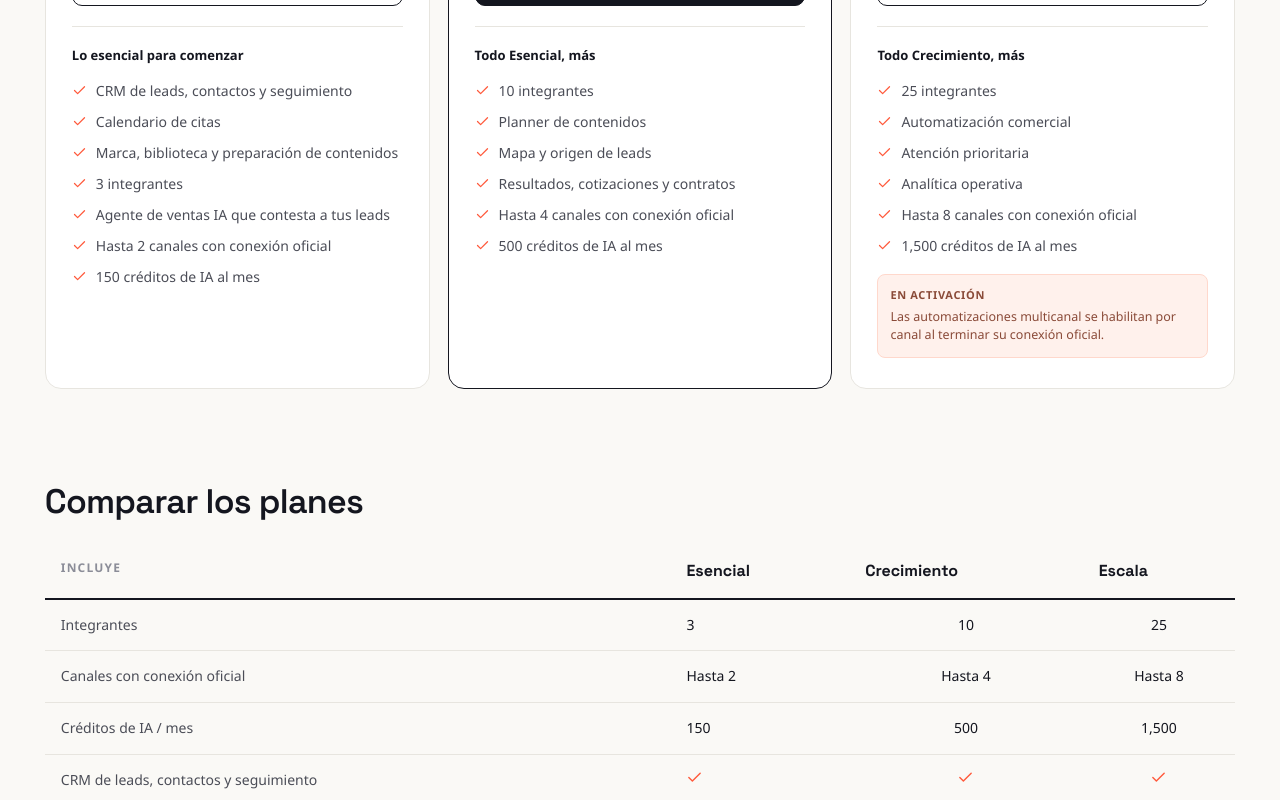
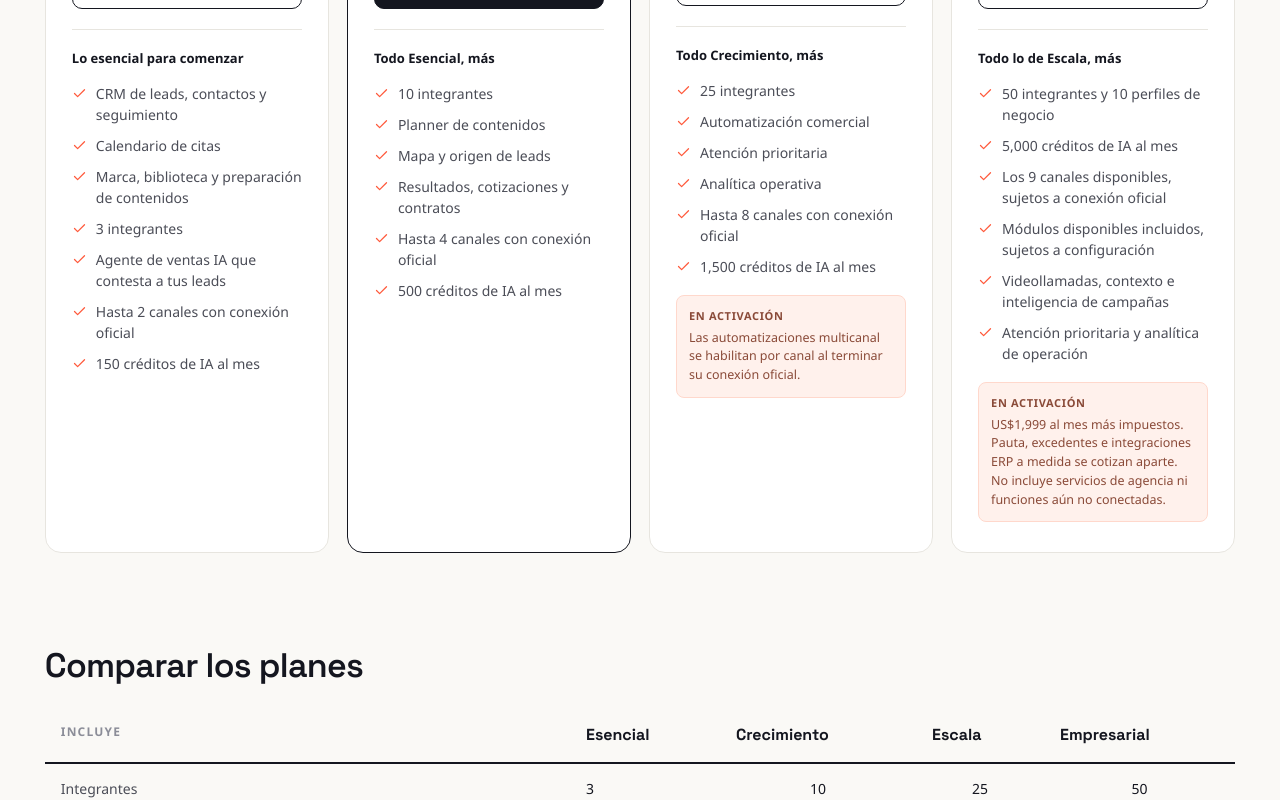
Before and after one commit to apptimgo-ux/pawwer-landing, a Next.js app: page / in a window 1280 px wide. Shown: the part 5540-6340 px from the top of the page. Built offline with nearby package versions, Linux system fonts and the light colour scheme.

Commit message:
feat: publish bilingual enterprise plan pricing

```diff
--- a/app/blocks.tsx
+++ b/app/blocks.tsx
@@ -247,7 +247,7 @@ function BlockView({ block, locale, t, settings }: { block: Block; locale: Local
                       {t.comparison.map(row => (
                         <tr key={row.label}>
                           <th scope="row">{row.label}</th>
-                          {[row.esencial, row.crecimiento, row.escala].map((v, i) => (
+                          {t.plans.map(p => row[p.slug as keyof typeof row] || '—').map((v, i) => (
                             <td key={i}><Cell value={v} /></td>
                           ))}
                         </tr>
@@ -261,7 +261,7 @@ function BlockView({ block, locale, t, settings }: { block: Block; locale: Local
                       <summary>{plan.name}<span aria-hidden="true">＋</span></summary>
                       <div className="compare-mobile__rows">
                         {t.comparison.map(row => {
-                          const value = plan.slug === 'esencial' ? row.esencial : plan.slug === 'crecimiento' ? row.crecimiento : row.escala;
+                          const value = row[plan.slug as keyof typeof row] || '—';
                           return <div className="compare-mobile__row" key={row.label}><span>{row.label}</span><b><Cell value={value} /></b></div>;
                         })}
                       </div>
--- a/app/overrides.css
+++ b/app/overrides.css
@@ -130,7 +130,7 @@
 .pricing__head { margin-bottom: clamp(36px, 6vw, 64px); max-width: 40ch; }
 .pricing__head h2 { font-size: clamp(30px, 4.4vw, 58px); }
 .pricing__head p { margin-top: 20px; color: var(--ink-2); }
-.plans { display: grid; grid-template-columns: repeat(3, 1fr); gap: 18px; }
+.plans { display: grid; grid-template-columns: repeat(auto-fit, minmax(min(100%, 250px), 1fr)); gap: 18px; }
 .plan { background: var(--surface); border: 1px solid var(--line); border-radius: var(--r-card); padding: 30px 26px; position: relative; display: flex; flex-direction: column; }
 .plan--featured { border: 1.5px solid var(--ink); }
 .plan__banner { position: absolute; top: -12px; left: 26px; background: var(--ink); color: var(--paper); font-size: 11px; font-weight: 700; letter-spacing: 0.08em; text-transform: uppercase; padding: 5px 10px; border-radius: 3px; }
--- a/app/site-content.ts
+++ b/app/site-content.ts
@@ -33,7 +33,7 @@ export type Plan = {
   features: { text: string }[];
   note: string;
 };
-export type CompareRow = { label: string; esencial: string; crecimiento: string; escala: string };
+export type CompareRow = { label: string; esencial: string; crecimiento: string; escala: string; empresarial?: string };
 
 export type PlanDetailCopy = {
   back: string; includesTitle: string; inheritsLabel: string; trialTitle: string;
@@ -70,7 +70,7 @@ export const ADDRESS_LINES = [settings.contact.addressLine1, settings.contact.ad
 export const PRIVACY_REVIEW = settings.privacyReview as { es: string; en: string };
 export const OG_IMAGE = settings.media.ogImage || '/hero.jpg';
 
-export const PLAN_SLUGS = ['esencial', 'crecimiento', 'escala'];
+export const PLAN_SLUGS = ['esencial', 'crecimiento', 'escala', 'empresarial'];
 
 // El plan se identifica por `slug` (estable en los dos idiomas). El `name`
 // es texto localizado — en inglés es Essential / Growth / Scale.
@@ -81,6 +81,7 @@ export const CHECKOUT_URLS: Record<string, string> = {
   esencial: settings.checkout.esencial,
   crecimiento: settings.checkout.crecimiento,
   escala: settings.checkout.escala,
+  empresarial: settings.checkout.empresarial,
 };
 
 const PRICE_BY_SLUG: Record<string, string> = settings.prices;
--- a/content/en.json
+++ b/content/en.json
@@ -76,22 +76,37 @@
         { "text": "1,500 AI credits per month" }
       ],
       "note": "Multichannel automations are enabled per channel once its official connection is complete."
+    },
+    {
+      "slug": "empresarial",
+      "name": "Enterprise",
+      "summary": "Your entire operation, connected—with more team capacity.",
+      "inherits": "Everything in Scale, plus",
+      "features": [
+        { "text": "50 team members and 10 business profiles" },
+        { "text": "5,000 AI credits per month" },
+        { "text": "All 9 available channels, subject to official connection" },
+        { "text": "Available modules included, subject to setup" },
+        { "text": "Video calls, customer context and campaign intelligence" },
+        { "text": "Priority support and operational analytics" }
+      ],
+      "note": "US$1,999 per month plus tax. Ad spend, overages and custom ERP integrations are quoted separately. Agency services and features not yet connected are excluded."
     }
   ],
   "comparison": [
-    { "label": "Team members", "esencial": "3", "crecimiento": "10", "escala": "25" },
-    { "label": "Channels with official connection", "esencial": "Up to 2", "crecimiento": "Up to 4", "escala": "Up to 8" },
-    { "label": "AI credits / mo", "esencial": "150", "crecimiento": "500", "escala": "1,500" },
-    { "label": "Leads, contacts and follow-up CRM", "esencial": "✓", "crecimiento": "✓", "escala": "✓" },
-    { "label": "Appointment calendar", "esencial": "✓", "crecimiento": "✓", "escala": "✓" },
-    { "label": "Brand, library and content preparation", "esencial": "✓", "crecimiento": "✓", "escala": "✓" },
-    { "label": "Content planner", "esencial": "—", "crecimiento": "✓", "escala": "✓" },
-    { "label": "Lead map and source", "esencial": "—", "crecimiento": "✓", "escala": "✓" },
-    { "label": "Results, quotes and contracts", "esencial": "—", "crecimiento": "✓", "escala": "✓" },
-    { "label": "Commercial automation", "esencial": "—", "crecimiento": "—", "escala": "✓" },
-    { "label": "Priority support", "esencial": "—", "crecimiento": "—", "escala": "✓" },
-    { "label": "Operational analytics", "esencial": "—", "crecimiento": "—", "escala": "✓" },
-    { "label": "AI sales agent with human handoff", "esencial": "✓", "crecimiento": "✓", "escala": "✓" }
+    { "label": "Team members", "esencial": "3", "crecimiento": "10", "escala": "25", "empresarial": "50" },
+    { "label": "Channels with official connection", "esencial": "Up to 2", "crecimiento": "Up to 4", "escala": "Up to 8", "empresarial": "Up to 9" },
+    { "label": "AI credits / mo", "esencial": "150", "crecimiento": "500", "escala": "1,500", "empresarial": "5,000" },
+    { "label": "Leads, contacts and follow-up CRM", "esencial": "✓", "crecimiento": "✓", "escala": "✓", "empresarial": "✓" },
+    { "label": "Appointment calendar", "esencial": "✓", "crecimiento": "✓", "escala": "✓", "empresarial": "✓" },
+    { "label": "Brand, library and content preparation", "esencial": "✓", "crecimiento": "✓", "escala": "✓", "empresarial": "✓" },
+    { "label": "Content planner", "esencial": "—", "crecimiento": "✓", "escala": "✓", "empresarial": "✓" },
+    { "label": "Lead map and source", "esencial": "—", "crecimiento": "✓", "escala": "✓", "empresarial": "✓" },
+    { "label": "Results, quotes and contracts", "esencial": "—", "crecimiento": "✓", "escala": "✓", "empresarial": "✓" },
+    { "label": "Commercial automation", "esencial": "—", "crecimiento": "—", "escala": "✓", "empresarial": "✓" },
+    { "label": "Priority support", "esencial": "—", "crecimiento": "—", "escala": "✓", "empresarial": "✓" },
+    { "label": "Operational analytics", "esencial": "—", "crecimiento": "—", "escala": "✓", "empresarial": "✓" },
+    { "label": "AI sales agent with human handoff", "esencial": "✓", "crecimiento": "✓", "escala": "✓", "empresarial": "✓" }
   ],
   "planDetail": {
     "back": "← Back to plans",
@@ -99,7 +114,7 @@
     "inheritsLabel": "Also includes everything in the previous plan.",
     "trialTitle": "How the 3-day trial works",
     "trialLines": [
-      { "text": "During the trial you get temporary access to the Scale tier." },
+      { "text": "During the trial you get temporary access to Scale, or Enterprise if you choose that plan." },
       { "text": "You create your account in the CRM (crm.pawwerapp.com) and add your card in Dodo Payments' secure checkout. This site does not capture or store card data." },
       { "text": "Nothing is charged during the 3 days. If you don't cancel, your plan is charged in USD on day 4 and renews monthly." },
       { "text": "You can cancel your subscription at any time from the CRM. If you cancel before the 3 days end, no charge is made." },
--- a/content/es.json
+++ b/content/es.json
@@ -76,22 +76,37 @@
         { "text": "1,500 créditos de IA al mes" }
       ],
       "note": "Las automatizaciones multicanal se habilitan por canal al terminar su conexión oficial."
+    },
+    {
+      "slug": "empresarial",
+      "name": "Empresarial",
+      "summary": "Toda tu operación conectada, con más equipo y capacidad.",
+      "inherits": "Todo lo de Escala, más",
+      "features": [
+        { "text": "50 integrantes y 10 perfiles de negocio" },
+        { "text": "5,000 créditos de IA al mes" },
+        { "text": "Los 9 canales disponibles, sujetos a conexión oficial" },
+        { "text": "Módulos disponibles incluidos, sujetos a configuración" },
+        { "text": "Videollamadas, contexto e inteligencia de campañas" },
+        { "text": "Atención prioritaria y analítica de operación" }
+      ],
+      "note": "US$1,999 al mes más impuestos. Pauta, excedentes e integraciones ERP a medida se cotizan aparte. No incluye servicios de agencia ni funciones aún no conectadas."
     }
   ],
   "comparison": [
-    { "label": "Integrantes", "esencial": "3", "crecimiento": "10", "escala": "25" },
-    { "label": "Canales con conexión oficial", "esencial": "Hasta 2", "crecimiento": "Hasta 4", "escala": "Hasta 8" },
-    { "label": "Créditos de IA / mes", "esencial": "150", "crecimiento": "500", "escala": "1,500" },
-    { "label": "CRM de leads, contactos y seguimiento", "esencial": "✓", "crecimiento": "✓", "escala": "✓" },
-    { "label": "Calendario de citas", "esencial": "✓", "crecimiento": "✓", "escala": "✓" },
-    { "label": "Marca, biblioteca y preparación de contenidos", "esencial": "✓", "crecimiento": "✓", "escala": "✓" },
-    { "label": "Planner de contenidos", "esencial": "—", "crecimiento": "✓", "escala": "✓" },
-    { "label": "Mapa y origen de leads", "esencial": "—", "crecimiento": "✓", "escala": "✓" },
-    { "label": "Resultados, cotizaciones y contratos", "esencial": "—", "crecimiento": "✓", "escala": "✓" },
-    { "label": "Automatización comercial", "esencial": "—", "crecimiento": "—", "escala": "✓" },
-    { "label": "Atención prioritaria", "esencial": "—", "crecimiento": "—", "escala": "✓" },
-    { "label": "Analítica operativa", "esencial": "—", "crecimiento": "—", "escala": "✓" },
-    { "label": "Agente de ventas IA con traspaso humano", "esencial": "✓", "crecimiento": "✓", "escala": "✓" }
+    { "label": "Integrantes", "esencial": "3", "crecimiento": "10", "escala": "25", "empresarial": "50" },
+    { "label": "Canales con conexión oficial", "esencial": "Hasta 2", "crecimiento": "Hasta 4", "escala": "Hasta 8", "empresarial": "Hasta 9" },
+    { "label": "Créditos de IA / mes", "esencial": "150", "crecimiento": "500", "escala": "1,500", "empresarial": "5,000" },
+    { "label": "CRM de leads, contactos y seguimiento", "esencial": "✓", "crecimiento": "✓", "escala": "✓", "empresarial": "✓" },
+    { "label": "Calendario de citas", "esencial": "✓", "crecimiento": "✓", "escala": "✓", "empresarial": "✓" },
+    { "label": "Marca, biblioteca y preparación de contenidos", "esencial": "✓", "crecimiento": "✓", "escala": "✓", "empresarial": "✓" },
+    { "label": "Planner de contenidos", "esencial": "—", "crecimiento": "✓", "escala": "✓", "empresarial": "✓" },
+    { "label": "Mapa y origen de leads", "esencial": "—", "crecimiento": "✓", "escala": "✓", "empresarial": "✓" },
+    { "label": "Resultados, cotizaciones y contratos", "esencial": "—", "crecimiento": "✓", "escala": "✓", "empresarial": "✓" },
+    { "label": "Automatización comercial", "esencial": "—", "crecimiento": "—", "escala": "✓", "empresarial": "✓" },
+    { "label": "Atención prioritaria", "esencial": "—", "crecimiento": "—", "escala": "✓", "empresarial": "✓" },
+    { "label": "Analítica operativa", "esencial": "—", "crecimiento": "—", "escala": "✓", "empresarial": "✓" },
+    { "label": "Agente de ventas IA con traspaso humano", "esencial": "✓", "crecimiento": "✓", "escala": "✓", "empresarial": "✓" }
   ],
   "planDetail": {
     "back": "← Volver a planes",
@@ -99,7 +114,7 @@
     "inheritsLabel": "Incluye además todo lo del plan anterior.",
     "trialTitle": "Cómo funciona la prueba de 3 días",
     "trialLines": [
-      { "text": "Durante la prueba tienes acceso temporal al nivel Escala." },
+      { "text": "Durante la prueba tienes acceso temporal al nivel Escala, o Empresarial si eliges ese plan." },
       { "text": "Creas tu cuenta en el CRM (crm.pawwerapp.com) y registras tu tarjeta en el checkout seguro de Dodo Payments. Este sitio no captura ni almacena datos de tarjeta." },
       { "text": "No se cobra nada durante los 3 días. Si no cancelas, el día 4 se cobra tu plan en USD y se renueva cada mes." },
       { "text": "Puedes cancelar tu suscripción en cualquier momento desde el CRM. Si cancelas antes de que terminen los 3 días, no se genera ningún cargo." },
--- a/content/settings.json
+++ b/content/settings.json
@@ -13,12 +13,14 @@
   "prices": {
     "esencial": "$89",
     "crecimiento": "$179",
-    "escala": "$329"
+    "escala": "$329",
+    "empresarial": "$1,999"
   },
   "checkout": {
     "esencial": "https://crm.pawwerapp.com/?plan=starter",
     "crecimiento": "https://crm.pawwerapp.com/?plan=growth",
-    "escala": "https://crm.pawwerapp.com/?plan=pro"
+    "escala": "https://crm.pawwerapp.com/?plan=pro",
+    "empresarial": "https://crm.pawwerapp.com/?plan=enterprise"
   },
   "privacyReview": {
     "es": "21 de septiembre de 2026",
--- a/public/admin/config.yml
+++ b/public/admin/config.yml
@@ -44,6 +44,7 @@ collections:
               - { name: esencial, label: "Esencial", widget: string }
               - { name: crecimiento, label: "Crecimiento", widget: string }
               - { name: escala, label: "Escala", widget: string }
+              - { name: empresarial, label: "Empresarial", widget: string }
           - name: checkout
             label: "Enlace de cada plan: el registro del CRM con ?plan=. Vacío = inicia la prueba en el CRM"
             widget: object
@@ -51,6 +52,7 @@ collections:
               - { name: esencial, label: "Esencial", widget: string, required: false }
               - { name: crecimiento, label: "Crecimiento", widget: string, required: false }
               - { name: escala, label: "Escala", widget: string, required: false }
+              - { name: empresarial, label: "Empresarial", widget: string, required: false }
           - name: privacyReview
             label: "Fecha de revisión de la política de privacidad"
             widget: object
@@ -130,6 +132,7 @@ collections:
               - { name: esencial, label: "Esencial", widget: string }
               - { name: crecimiento, label: "Crecimiento", widget: string }
               - { name: escala, label: "Escala", widget: string }
+              - { name: empresarial, label: "Empresarial", widget: string }
           - name: planDetail
             label: "Páginas de cada plan"
             widget: object
```
Also changed, not shown: 1 other file (tests, documents, lock files or other folders).
